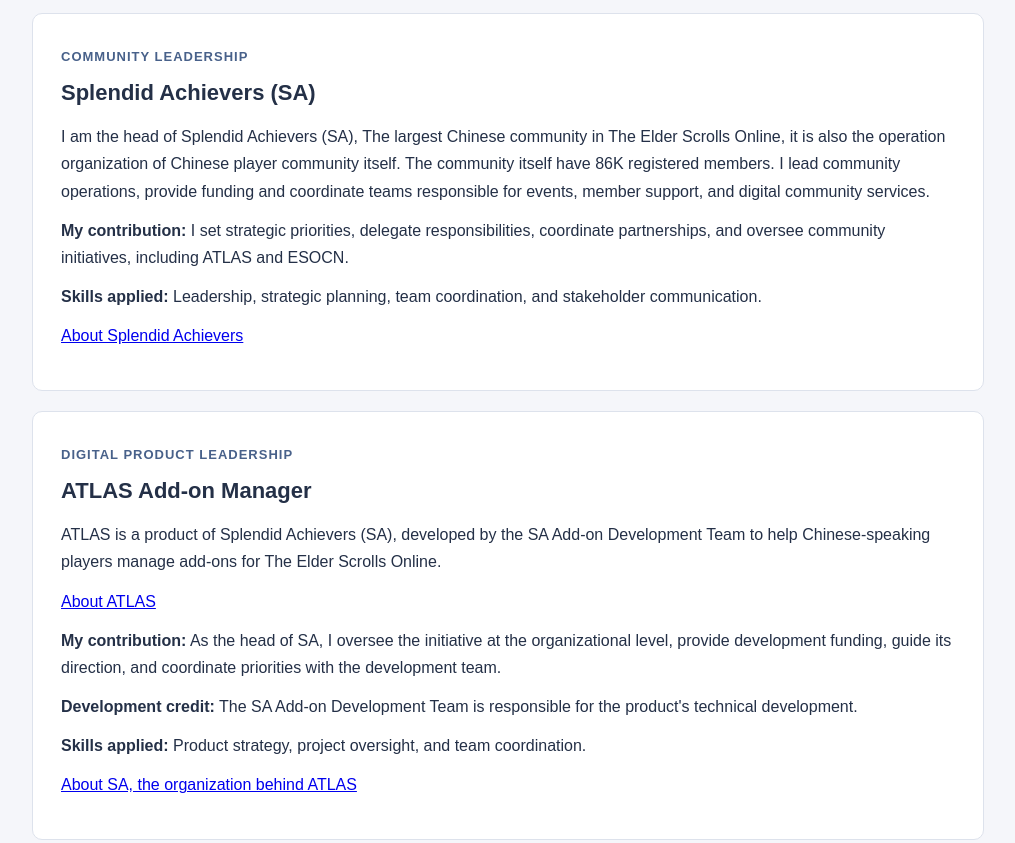
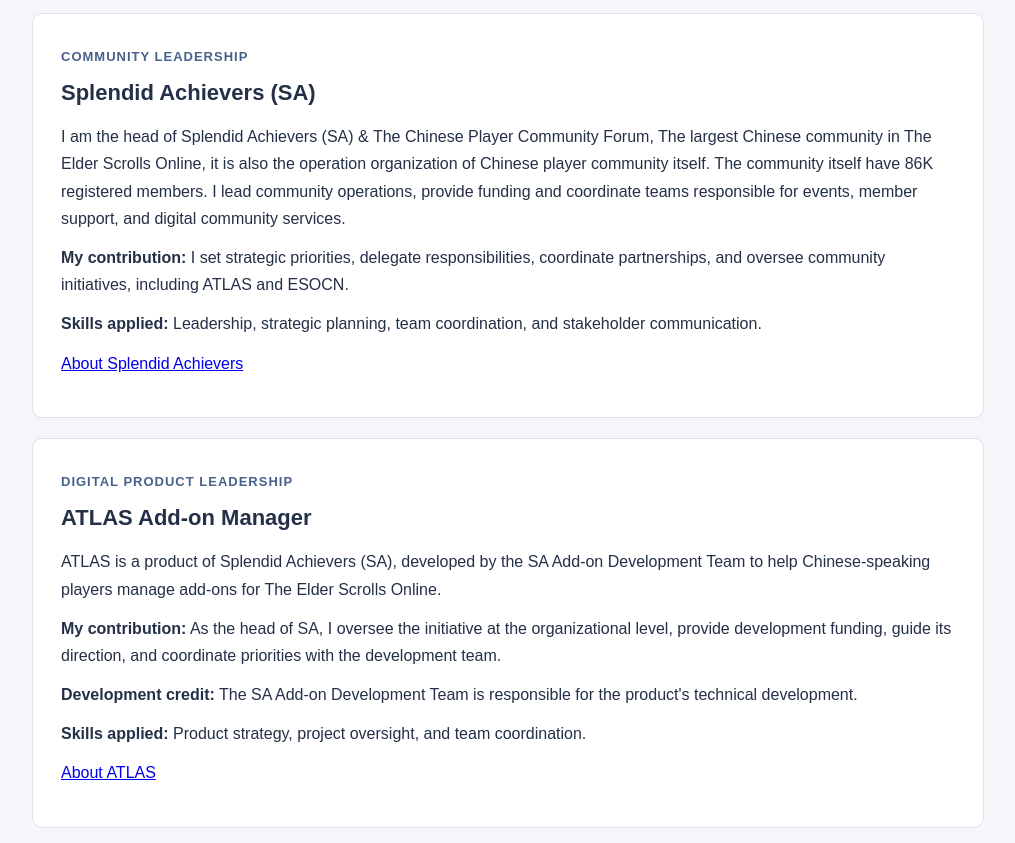
Before and after one commit to V-IL0001/V-IL0001.github.io, a plain HTML site: page index.html in a window 1280 px wide. Shown: the part 1049-1892 px from the top of the page, without its empty margins (132-1147 px from the left). Drawn offline with Linux system fonts and the light colour scheme.

Commit message:
Update index.html

```diff
--- a/index.html
+++ b/index.html
@@ -215,7 +215,7 @@
         <span class="category">Community Leadership</span>
         <h3>Splendid Achievers (SA)</h3>
         <p>
-          I am the head of Splendid Achievers (SA), The largest Chinese
+          I am the head of Splendid Achievers (SA) & The Chinese Player Community Forum, The largest Chinese
           community in The Elder Scrolls Online, it is also the operation
           organization of Chinese player community itself. The community itself have 86K registered members.
           I lead community operations, provide funding and coordinate teams responsible for events,
@@ -248,11 +248,6 @@
           players manage add-ons for The Elder Scrolls Online.
         </p>
         <p>
-          <a href="https://esocn.com.cn/Atlas">
-            About ATLAS
-          </a>
-        </p>
-        <p>
           <strong>My contribution:</strong>
           As the head of SA, I oversee the initiative at the
           organizational level, provide development funding,
@@ -268,8 +263,8 @@
           Product strategy, project oversight, and team coordination.
         </p>
         <p>
-          <a href="https://esocn.com.cn/guild/Splendid_Achievers">
-            About SA, the organization behind ATLAS
+          <a href="https://esocn.com.cn/Atlas">
+            About ATLAS
           </a>
         </p>
       </article>
```
